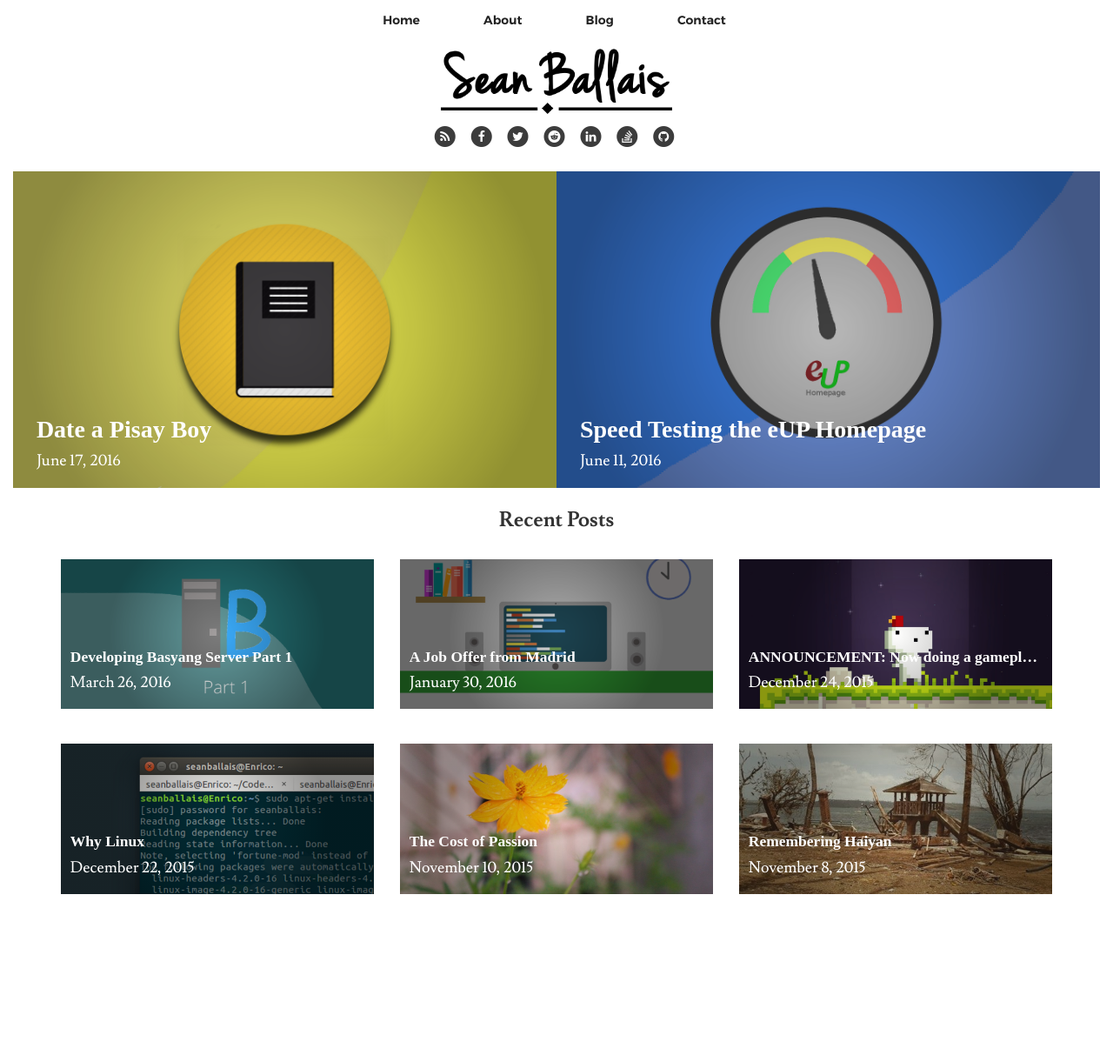
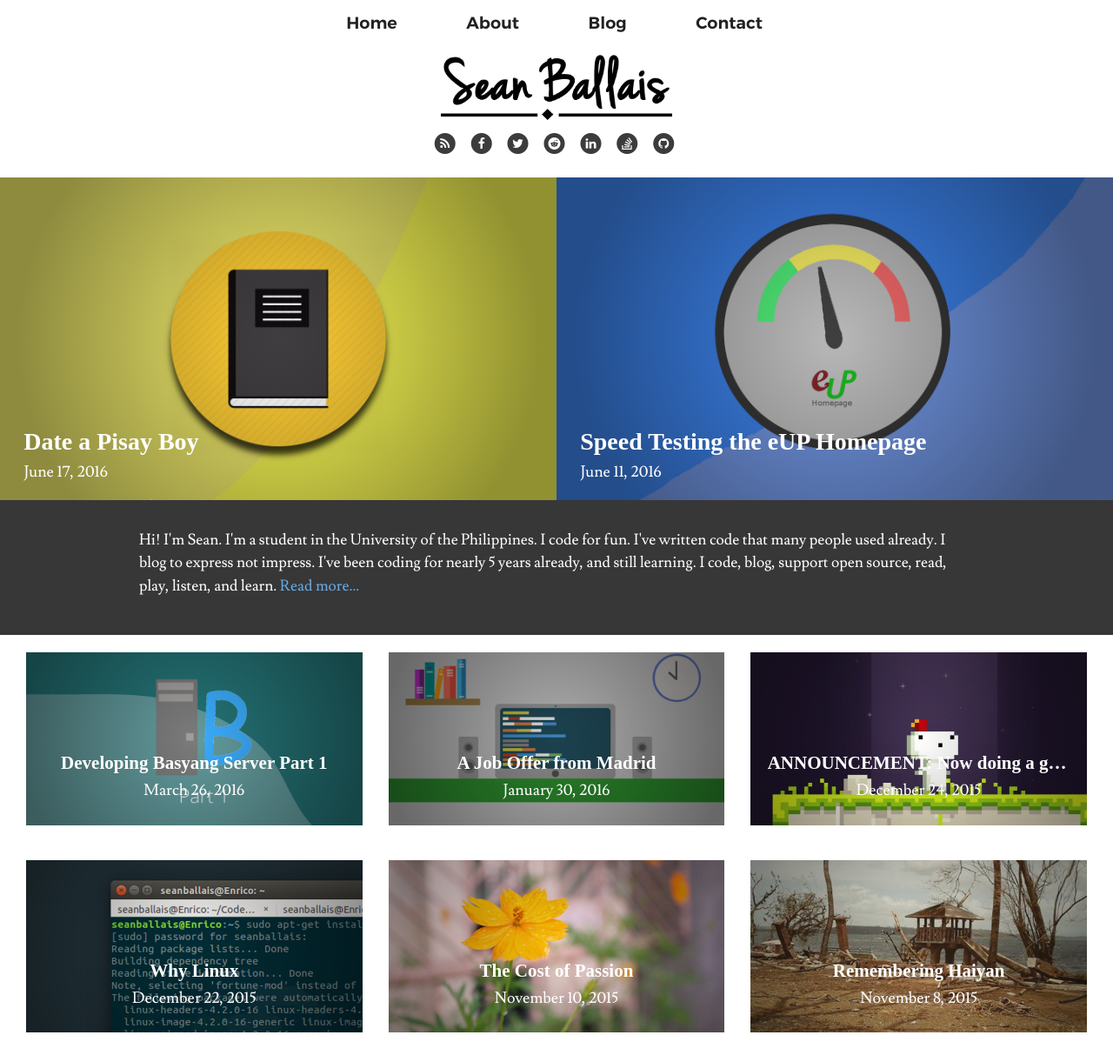
Before and after one commit to seanballais/seanballais.github.io, a Jekyll site: the page built from index.html, in a window 1280 px wide. Shown: the whole page at 87% size. Built offline with Jekyll 4.4.1, drawn with Linux system fonts in a browser that asks for light colours; some web fonts are replaced; before the commit the page ends 1053 px from its top, so only the background shows below that.

Commit message:
Moving over to viewport dependent font sizing.

```diff
--- a/index.html
+++ b/index.html
@@ -15,15 +15,16 @@ css_file: index.css
     </a>
     {% endfor %}
 </section>
-<!--<section id="quick-info" class="container-fluid">
-    <p>Hi! I'm Sean. I'm a student in the University of the Philippines. I code for fun. I've written code that many people used already. I blog to express not impress. I've been coding for nearly 5 years already, and still learning. I code, blog, support open source, read, play, listen, and learn. <a href="/about">Read more…</a></p>
-</section>-->
+<section id="quick-info" class="container-fluid">
+    <div id="info-container">
+        <p>Hi! I'm Sean. I'm a student in the University of the Philippines. I code for fun. I've written code that many people used already. I blog to express not impress. I've been coding for nearly 5 years already, and still learning. I code, blog, support open source, read, play, listen, and learn. <a href="/about">Read more…</a></p>
+    </div>
+</section>
 <section id="posts" class="container-fluid">
-    <h3>Recent Posts</h3>
     {% for post in site.posts limit: 6 offset: 2 %}
     <div class="post-container col-md-4">
         <a href="{{ post.url }}">
-            <section class="post-preview-small" title="{{ post.title }}" alt="Link to the {{ post.title }} article." style="background: radial-gradient(125px, rgba(0, 0, 0, 0), rgba(0, 0, 0, 0.4)), url('{{ site.baseurl }}static/{% if post.header-img %}{{ post.header-img }}{% else %}{{ site.header-img }}{% endif %}') no-repeat center center; background-size: cover;">
+            <section class="post-preview-small" title="{{ post.title }}" alt="Link to the {{ post.title }} article." style="background: radial-gradient(200px, rgba(0, 0, 0, 0), rgba(0, 0, 0, 0.4)), url('{{ site.baseurl }}static/{% if post.header-img %}{{ post.header-img }}{% else %}{{ site.header-img }}{% endif %}') no-repeat center center; background-size: cover;">
                 <div class="post-preview-small-text">
                     <h2>{{ post.title }}</h2>
                     <h4>{{ post.date | date: "%B %-d, %Y" }}</h4>
--- a/static/css/global.css
+++ b/static/css/global.css
@@ -194,8 +194,9 @@ a:hover {
 nav {
     font-family: Montserrat;
     font-weight: bold;
+    font-size: 1.5vw;
     padding: 1%;
-    max-width: 1200px;
+    max-width: 100vw;
     margin: 0 auto;
 }
 
--- a/static/css/index.css
+++ b/static/css/index.css
@@ -1,10 +1,32 @@
+section#recent-posts,
+section#posts {
+    max-width: 100vw;
+}
+
 section#recent-posts {
     margin-top: 1%;
-    max-width: 1366px;
+    padding: 0;
 }
 
-section#posts {
-    max-width: 1200px;
+section#quick-info {
+    font-family: Lusitana;
+    color: #fff;
+    background-color: rgb(55, 55, 55);
+
+    padding: 1%;
+}
+
+section#quick-info div#info-container {
+    max-width: 1000px;
+    margin: 0 auto;
+}
+
+section#quick-info div#info-container a {
+    color: rgb(104, 170, 228);
+}
+
+section#quick-info div#info-container a:hover {
+    color: rgb(64, 122, 173);
 }
 
 section#posts > h3 {
@@ -50,7 +72,8 @@ section#recent-posts a > section.post-preview > div.post-preview-text {
 }
 
 section#posts div.post-container > a > section.post-preview-small > div.post-preview-small-text {
-    padding: 3%;
+    text-align: center;
+    padding: 5%;
 }
 
 section#posts div.post-container > a > section.post-preview-small > div.post-preview-small-text > h2,
@@ -64,7 +87,7 @@ section#recent-posts a > section.post-preview > div.post-preview-text > h2 {
 }
 
 section#posts div.post-container > a > section.post-preview-small > div.post-preview-small-text > h2 {
-    font-size: 1.25em;
+    font-size: 1.5em;
 }
 
 section#recent-posts a > section.post-preview > div.post-preview-text > h2 {
@@ -77,19 +100,11 @@ section#recent-posts a > section.post-preview > div.post-preview-text > h4 {
     font-family: Lusitana;
 }
 
-section#quick-info {
-    font-family: Lusitana;
-
-    max-width: 960px;
-    padding: 1%;
-}
-
 section#quick-info p {
     display: inline-block;
     font-size: 1.25em;
     line-height: 1.5;
     padding: 2%;
-    background-color: rgb(47, 124, 194);
 }
 
 section#quick-info p a {
```
